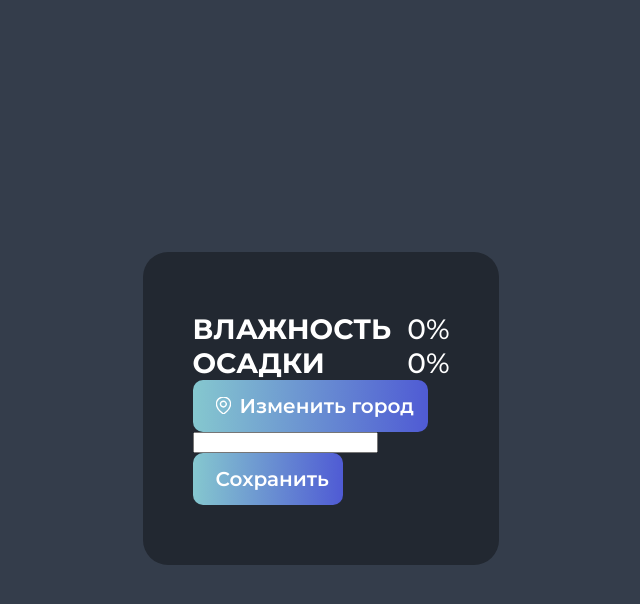
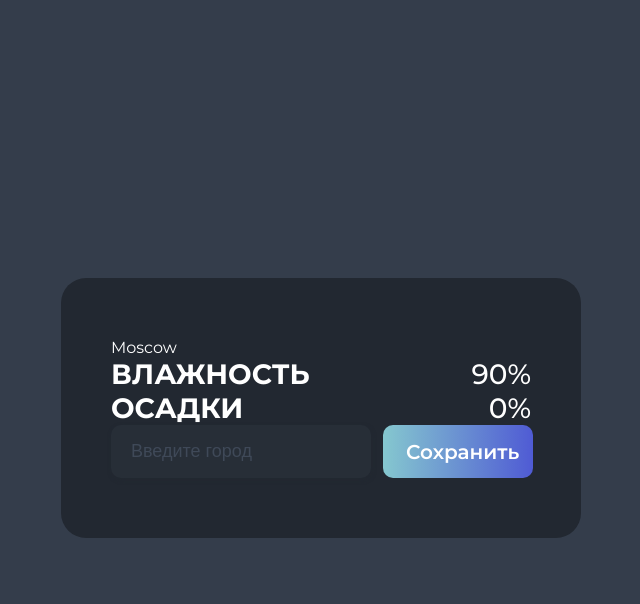
Before and after one commit to Rjevskey/weather-widget, a Vue app: page / in a window 1280 px wide. Both pictures are taken after a click on the button "Изменить город". Shown: the top 604 px of the page, without its empty margins (319-959 px from the left). Built offline with nearby package versions, Linux system fonts and the light colour scheme.

Commit message:
work commit 28.10.25

```diff
--- a/src/App.vue
+++ b/src/App.vue
@@ -1,13 +1,32 @@
 <script setup>
 import Stat from "./components/Stat.vue";
 import SitySelect from "./components/SitySelect.vue";
+import { computed, ref } from "vue";
+
+let savedCity = ref("Moscow");
+let data = ref({
+    humidity: 90,
+});
+
+const dataModified = computed(() => {
+    return {
+        label: "Влажность",
+        stat: data.value.humidity + "%",
+    };
+});
+
+async function getCity(city) {
+    savedCity.value = city;
+    data.value.humidity = 20;
+}
 </script>
 
 <template>
     <main class="main">
-        <Stat label="Влажность" stat="0%" />
+        <div id="city">{{ savedCity }}</div>
+        <Stat v-bind="dataModified" />
         <Stat label="Осадки" stat="0%" />
-        <SitySelect></SitySelect>
+        <SitySelect @select-city="getCity"></SitySelect>
     </main>
 </template>
 
--- /dev/null
+++ b/src/components/Input.vue
@@ -0,0 +1,25 @@
+<script setup></script>
+
+<template>
+    <input class="input" />
+</template>
+
+<style scoped>
+.input {
+    width: 260px;
+    height: 53px;
+    padding: 15px 20px;
+
+    color: var(--color-primary);
+    background: var(--color-bg-card);
+
+    border: none;
+    border-radius: 10px;
+    box-shadow: 1px 2px 4px 0px var(--color-bg-main);
+
+    font-size: 18px;
+}
+.input::placeholder {
+    color: var(--color-text-placeholder);
+}
+</style>
--- a/src/components/MyButton.vue
+++ b/src/components/MyButton.vue
@@ -1,7 +1,9 @@
-<script setup></script>
+<script setup>
+defineEmits(["click"]);
+</script>
 
 <template>
-    <button class="button">
+    <button class="button" @click="$emit('click')">
         <div>
             <slot name="icon"></slot>
         </div>
@@ -11,11 +13,15 @@
 
 <style scoped>
 .button {
+    width: 100%;
+    height: 53px;
     padding: 14px;
+
     border: none;
     border-radius: 10px;
 
     display: flex;
+    justify-content: center;
     gap: 9px;
     align-items: center;
 
--- a/src/components/SitySelect.vue
+++ b/src/components/SitySelect.vue
@@ -1,13 +1,50 @@
 <script setup>
+import { ref } from "vue";
 import MyButton from "./MyButton.vue";
 import IconComponent from "./icon/icons-location.vue";
+import Input from "./Input.vue";
+
+const emit = defineEmits({
+    selectCity(payload) {
+        return payload;
+    },
+});
+
+let isEdited = ref(false);
+
+function select() {
+    isEdited.value = false;
+    emit("selectCity", "London");
+}
+
+function edit() {
+    isEdited.value = true;
+}
 </script>
 
 <template>
-    <MyButton>
-        <IconComponent />
-        Изменить город
-    </MyButton>
-    <input />
-    <MyButton> Сохранить </MyButton>
+    <div class="city-select">
+        <div v-show="isEdited" class="city-input">
+            <Input placeholder="Введите город" />
+            <MyButton @click="select()"> Сохранить </MyButton>
+        </div>
+        <MyButton v-show="!isEdited" @click="edit()">
+            <template #icon>
+                <IconComponent />
+                Изменить город
+            </template>
+        </MyButton>
+    </div>
 </template>
+
+<style scoped>
+.city-input {
+    display: flex;
+
+    gap: 12px;
+}
+
+.city-select {
+    width: 420px;
+}
+</style>
--- a/src/style.css
+++ b/src/style.css
@@ -1,6 +1,7 @@
 :root {
     --color-primary: #ffffff;
     --color-bg: #343d4b;
+    --color-text-placeholder: #3f4958;
     --color-primary-inverted: #000000;
     --color-bg-card: #272e37;
     --color-bg-main: #222831;
@@ -17,6 +18,10 @@
     --font: "Montserrat", sans-serif;
 }
 
+* {
+    box-sizing: border-box;
+}
+
 body {
     font-family: var(--font);
     color: var(--color-primary);
```
